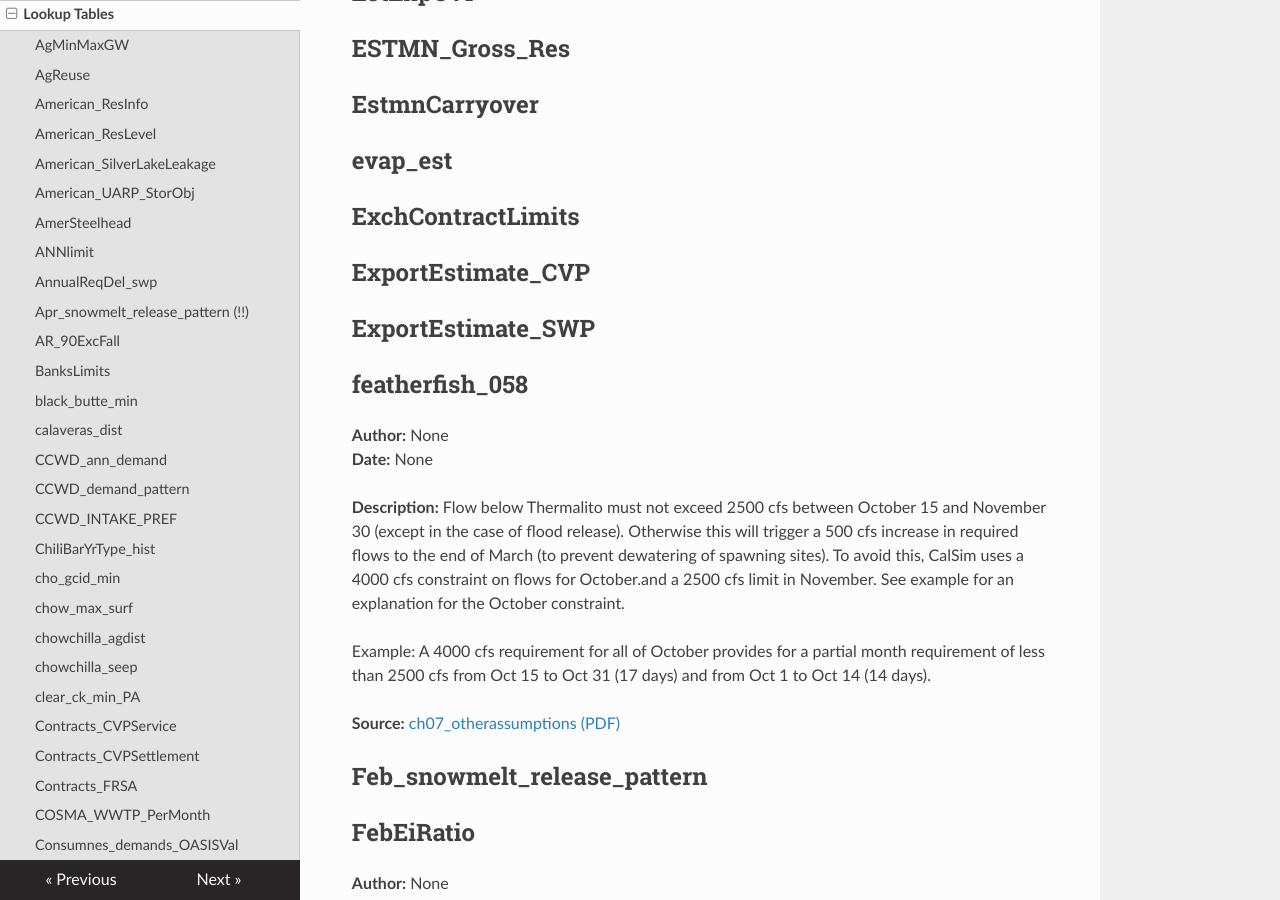
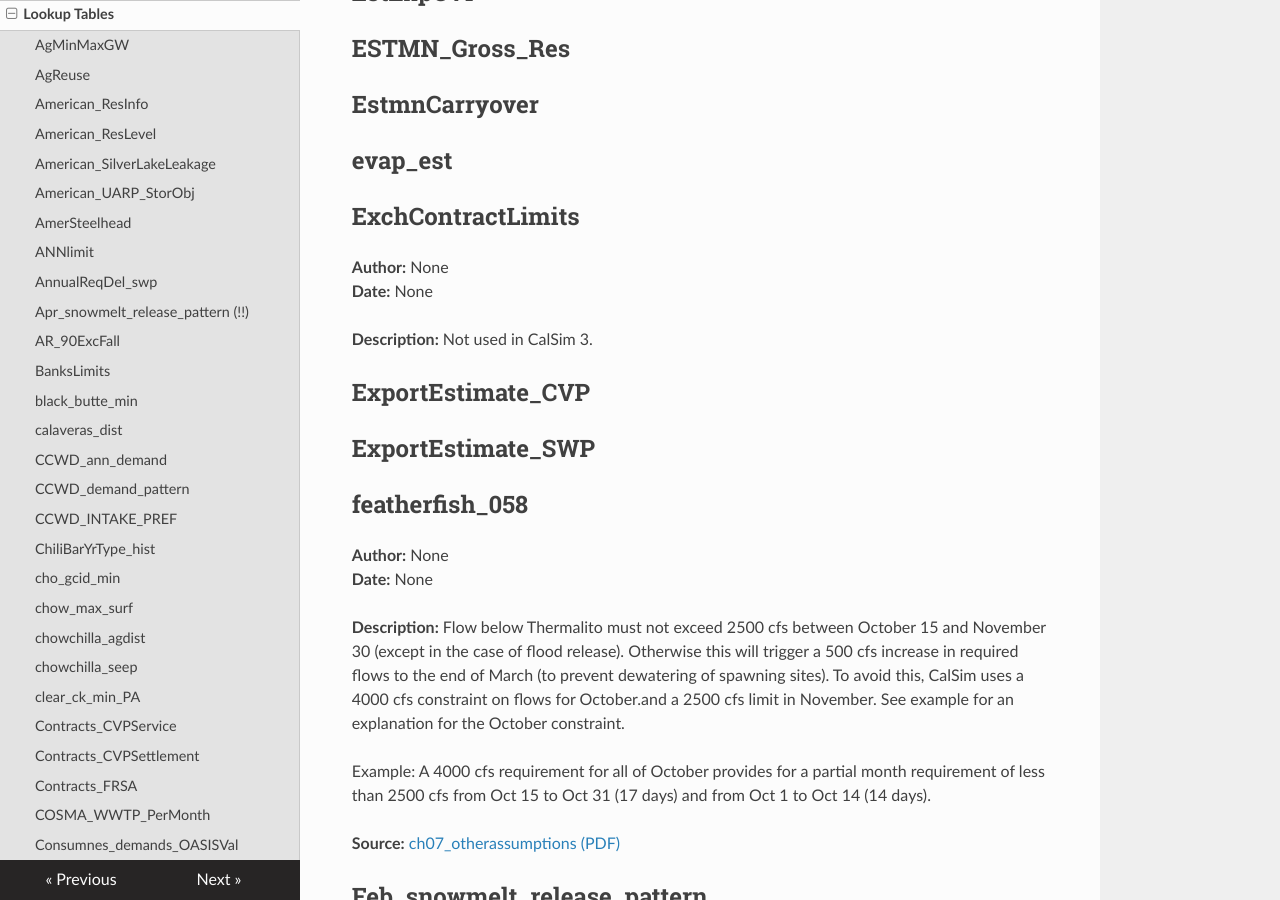
Before and after one commit to CentralValleyModeling/centralvalleymodeling.github.io, an MkDocs documentation site: the page built from docs/lookuptables.md, in a window 1280 px wide and 900 px high, scrolled down 8440 px. Built offline with MkDocs 1.6.1, drawn with Linux system fonts in a browser that asks for light colours; nearby versions of some CDN libraries; some of the changed text lies outside the part shown.

Commit message:
Update lookuptables.md

```diff
--- a/docs/lookuptables.md
+++ b/docs/lookuptables.md
@@ -296,6 +296,12 @@ This helps determine the End-of-May storage target for the American River Flow M
 ## EstmnCarryover
 ## evap_est
 ## ExchContractLimits
+**Author:** None
+**Date:**  None
+
+**Description:**
+Not used in CalSim 3.
+
 ## ExportEstimate_CVP
 ## ExportEstimate_SWP
 ## featherfish_058
@@ -705,7 +711,7 @@ Note: In the table, (-1) indicates no data and (-2) indicates a time series is u
 **Author:** None
 **Date:**  None
 
-**Description:** Apparently not used in model.
+**Description:** Not used in CalSim 3.
 
 ## ShastaNCPlevel
 ## ShrngRatios
```
